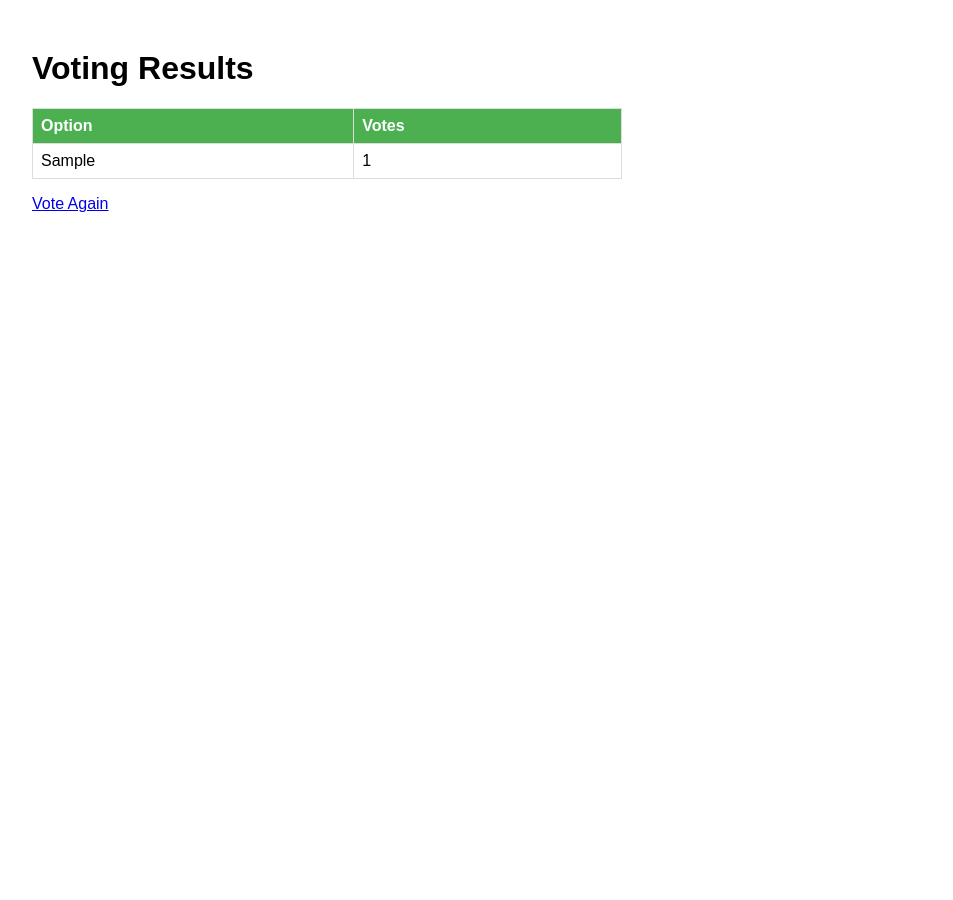
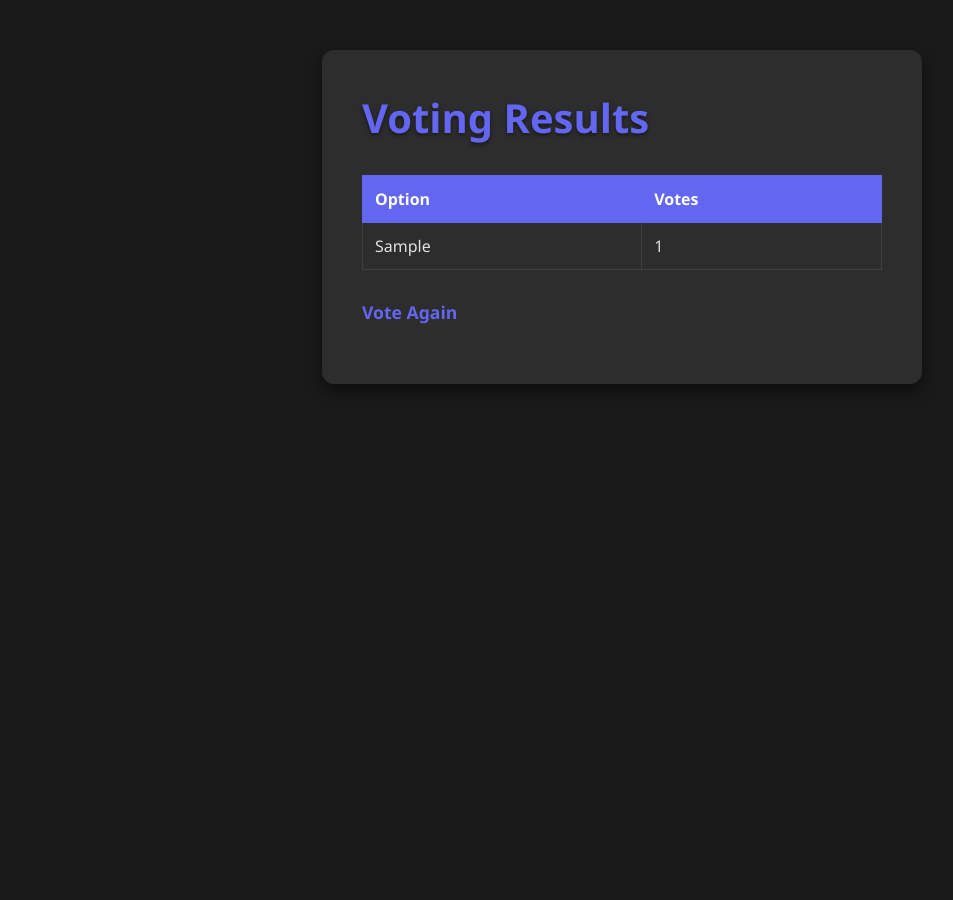
Before and after one commit to cx4167/voting-app-k8s, a Flask app: page /results in a window 1280 px wide. Shown: the whole page, without its empty margins (18-971 px from the left). Before the commit the page ends 212 px from the top, so only its background shows below. Run offline with Flask 3, Linux system fonts and the light colour scheme; a database or web service that is not in the repository returns one stand-in record (values such as "Sample title"); some libraries are stand-ins or nearby versions.

Commit message:
adding dark theme for resutl page for 2nd testing

```diff
--- a/result/templates/results.html
+++ b/result/templates/results.html
@@ -3,13 +3,97 @@
 <head>
     <title>Voting Results</title>
     <style>
-        body { font-family: Arial; margin: 50px; }
-        table { border-collapse: collapse; width: 50%; }
-        th, td { border: 1px solid #ddd; padding: 8px; text-align: left; }
-        th { background-color: #4CAF50; color: white; }
+        :root {
+            --bg-primary: #1a1a1a;
+            --bg-secondary: #2d2d2d;
+            --text-primary: #e0e0e0;
+            --text-secondary: #b0b0b0;
+            --accent: #6366f1;
+            --accent-hover: #4f46e5;
+            --table-border: #404040;
+            --table-hover: #3a3a3a;
+        }
+
+        * {
+            margin: 0;
+            padding: 0;
+            box-sizing: border-box;
+        }
+
+        body {
+            font-family: 'Segoe UI', Tahoma, Geneva, Verdana, sans-serif;
+            background-color: var(--bg-primary);
+            color: var(--text-primary);
+            margin: 50px;
+            min-height: 100vh;
+            transition: background-color 0.3s ease;
+        }
+
+        h1 {
+            color: var(--accent);
+            margin-bottom: 30px;
+            font-size: 2.5em;
+            text-shadow: 0 2px 4px rgba(0, 0, 0, 0.5);
+        }
+
+        p {
+            color: var(--text-secondary);
+            margin-bottom: 20px;
+            font-size: 1.1em;
+        }
+
+        .container {
+            max-width: 600px;
+            margin: 0 auto;
+            background-color: var(--bg-secondary);
+            padding: 40px;
+            border-radius: 12px;
+            box-shadow: 0 8px 16px rgba(0, 0, 0, 0.5);
+        }
+
+        table {
+            border-collapse: collapse;
+            width: 100%;
+            margin-bottom: 30px;
+        }
+
+        th {
+            background-color: var(--accent);
+            color: white;
+            padding: 12px;
+            text-align: left;
+            font-weight: 600;
+            border: 1px solid var(--accent);
+        }
+
+        td {
+            border: 1px solid var(--table-border);
+            padding: 12px;
+            text-align: left;
+            color: var(--text-primary);
+        }
+
+        tr:hover {
+            background-color: var(--table-hover);
+            transition: background-color 0.3s ease;
+        }
+
+        a {
+            color: var(--accent);
+            text-decoration: none;
+            border-bottom: 2px solid transparent;
+            transition: border-color 0.3s ease;
+            padding-bottom: 2px;
+            font-weight: 600;
+        }
+
+        a:hover {
+            border-bottom-color: var(--accent);
+        }
     </style>
 </head>
 <body>
+    <div class="container">
         <h1>Voting Results</h1>
         <table>
             <tr>
@@ -24,5 +108,6 @@
             {% endfor %}
         </table>
         <p><a href="/">Vote Again</a></p>
+    </div>
 </body>
 </html>
```
Lines whose indentation alone changed are shown as unchanged.
